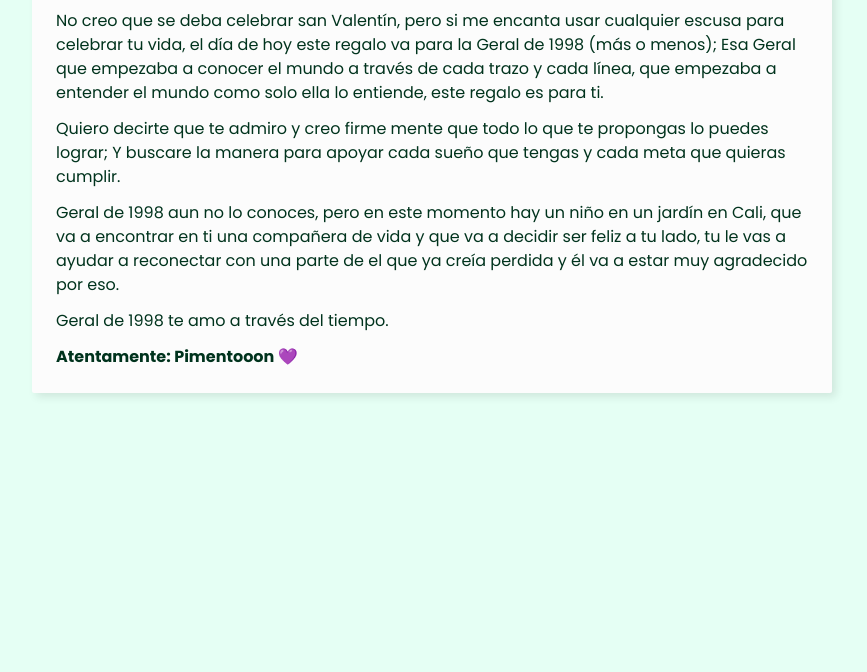
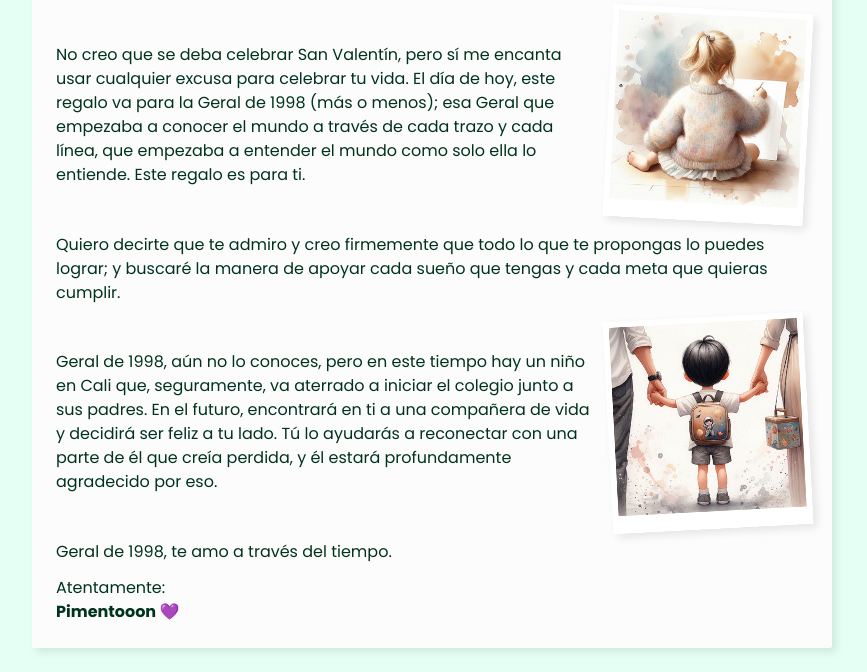
Before and after one commit to juanpixel/1998, a plain HTML site: page index.html in a window 1280 px wide. Shown: the part 425-1097 px from the top of the page, without its empty margins (208-1075 px from the left). Before the commit the page ends 842 px from the top, so only its background shows below. Drawn offline with Linux system fonts and the light colour scheme.

Commit message:
Ajustes de diseño

```diff
--- a/css/styles.css
+++ b/css/styles.css
@@ -46,3 +46,33 @@ img{
     margin-top: -50px;
     box-shadow: 4px 4px 8px 0px #00000018;
 }
+
+.card-text{
+    display: flex;
+    align-items: center;
+    gap:12px
+}
+
+
+.card-text figure{
+    min-width: 200px;
+}
+
+.card-text figure img{
+    box-shadow: 4px 4px 8px 0px #00000018;
+}
+
+.fotogeral{
+    transform: rotate(3deg);
+}
+
+.fotojuan{
+    transform: rotate(-3deg);
+}
+
+
+@media (max-width: 600px){
+    .card-text{
+        flex-wrap: wrap;
+    }
+}
--- a/index.html
+++ b/index.html
@@ -14,12 +14,28 @@
 
         <div class="card">
             <h1>Geral</h1>
-        <p>No creo que se deba celebrar san Valentín, pero si me encanta usar cualquier escusa para celebrar tu vida, el día de hoy este regalo va para la Geral de 1998 (más o menos); Esa Geral que empezaba a conocer el mundo a través de cada trazo y cada línea, que empezaba a entender el mundo como solo ella lo entiende, este regalo es para ti.</p>
-        <p>Quiero decirte que te admiro y creo firme mente que todo lo que te propongas lo puedes lograr; Y buscare la manera para apoyar cada sueño que tengas y cada meta que quieras cumplir.</p>
-        <p>Geral de 1998 aun no lo conoces, pero en este momento hay un niño en un jardín en Cali, que va a encontrar en ti una compañera de vida y que va a decidir ser feliz a tu lado, tu le vas a ayudar a reconectar con una parte de el que ya creía perdida y él va a estar muy agradecido por eso.</p>
-        <p>Geral de 1998 te amo a través del tiempo.</p>
+            <div class="card-text">
 
-    <p> <strong>Atentamente: Pimentooon 💜</strong></p>
+                <p>No creo que se deba celebrar San Valentín, pero sí me encanta usar cualquier excusa para celebrar tu vida. El día de hoy, este regalo va para la Geral de 1998 (más o menos); esa Geral que empezaba a conocer el mundo a través de cada trazo y cada línea, que empezaba a entender el mundo como solo ella lo entiende. Este regalo es para ti.</p>
+
+                <figure>
+                    <img class="fotogeral" src="./img/Geral.png" alt="">
+                </figure>
+            </div>
+
+        <p>Quiero decirte que te admiro y creo firmemente que todo lo que te propongas lo puedes lograr; y buscaré la manera de apoyar cada sueño que tengas y cada meta que quieras cumplir.</p>
+
+            <div class="card-text">
+                <p>Geral de 1998, aún no lo conoces, pero en este tiempo hay un niño en Cali que, seguramente, va aterrado a iniciar el colegio junto a sus padres. En el futuro, encontrará en ti a una compañera de vida y decidirá ser feliz a tu lado. Tú lo ayudarás a reconectar con una parte de él que creía perdida, y él estará profundamente agradecido por eso.</p>
+
+                <figure>
+                    <img class="fotojuan" src="./img/Juan.png" alt="">
+                </figure>
+            </div>
+
+        <p>Geral de 1998, te amo a través del tiempo.</p>
+
+    <p> Atentamente:<br><strong>Pimentooon 💜</strong></p>
 
         </div>
 
```
Also changed, not shown: img/Geral.png (added), img/Juan.png (added).
